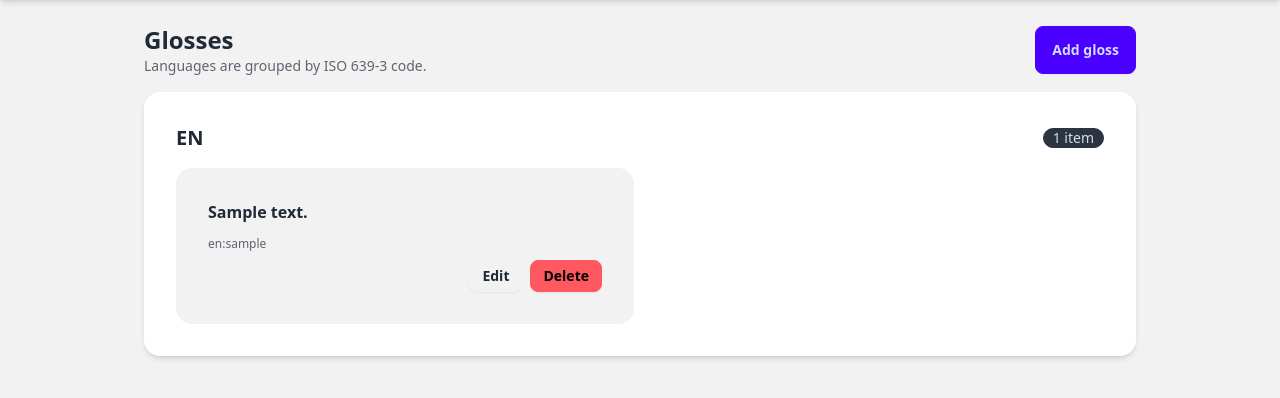
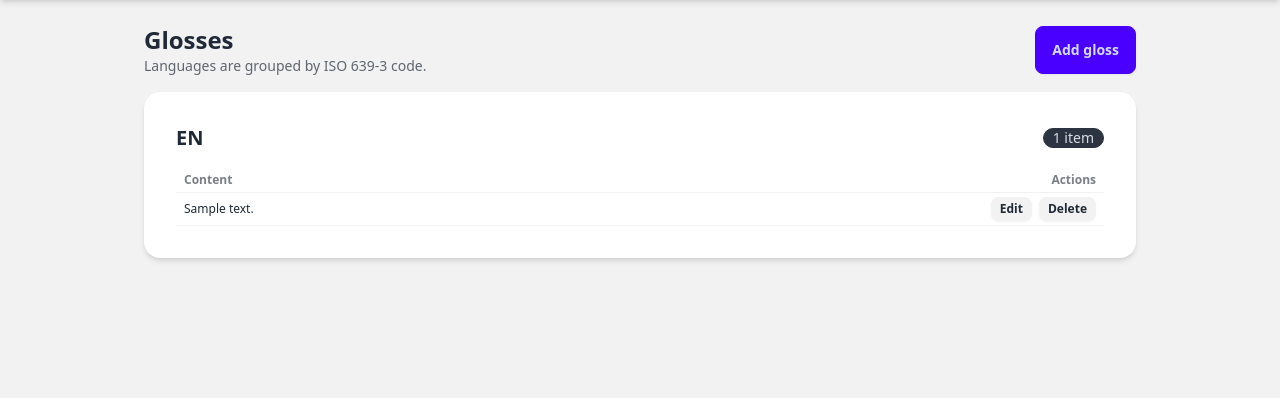
Before and after one commit to koljapluemer/glosses4learning-cms, a Flask app: template sbll_cms/templates/index.html in a window 1280 px wide. Shown: the part 64-462 px from the top of the page. Run offline with Flask 3, Linux system fonts and the light colour scheme; the template is opened without the code that fills it: most values are stand-ins (such as "Sample title", 1, 10 or a date in 2020); some libraries are stand-ins or nearby versions.

Commit message:
clean up gloss list UI

```diff
--- a/sbll_cms/templates/index.html
+++ b/sbll_cms/templates/index.html
@@ -17,21 +17,28 @@
               <h2 class="card-title uppercase">{{ language }}</h2>
               <span class="badge badge-neutral">{{ glosses|length }} item{{ 's' if glosses|length != 1 else '' }}</span>
             </div>
-            <div class="grid md:grid-cols-2 gap-3">
-              {% for gloss in glosses %}
-                <div class="card bg-base-200">
-                  <div class="card-body">
-                    <h3 class="font-semibold mb-1">{{ gloss.content }}</h3>
-                    <p class="text-xs text-base-content/70 break-all">{{ gloss.language }}:{{ gloss.slug or gloss.content }}</p>
-                    <div class="card-actions justify-end">
-                      <a class="btn btn-sm" href="{{ url_for('glosses.edit_gloss', language=gloss.language, slug=gloss.slug) }}">Edit</a>
-                      <form action="{{ url_for('glosses.delete_gloss', language=gloss.language, slug=gloss.slug) }}" method="post" onsubmit="return confirm('Delete this gloss?');">
-                        <button class="btn btn-error btn-sm" type="submit">Delete</button>
-                      </form>
-                    </div>
-                  </div>
-                </div>
-              {% endfor %}
+            <div class="overflow-x-auto">
+              <table class="table table-xs">
+                <thead>
+                  <tr>
+                    <th>Content</th>
+                    <th class="text-right">Actions</th>
+                  </tr>
+                </thead>
+                <tbody>
+                  {% for gloss in glosses %}
+                    <tr>
+                      <td class="whitespace-normal break-words">{{ gloss.content }}</td>
+                      <td class="text-right space-x-1">
+                        <a class="btn btn-xs" href="{{ url_for('glosses.edit_gloss', language=gloss.language, slug=gloss.slug) }}">Edit</a>
+                        <form action="{{ url_for('glosses.delete_gloss', language=gloss.language, slug=gloss.slug) }}" method="post" class="inline" onsubmit="return confirm('Delete this gloss?');">
+                          <button class="btn btn-xs" type="submit">Delete</button>
+                        </form>
+                      </td>
+                    </tr>
+                  {% endfor %}
+                </tbody>
+              </table>
             </div>
           </div>
         </div>
```
